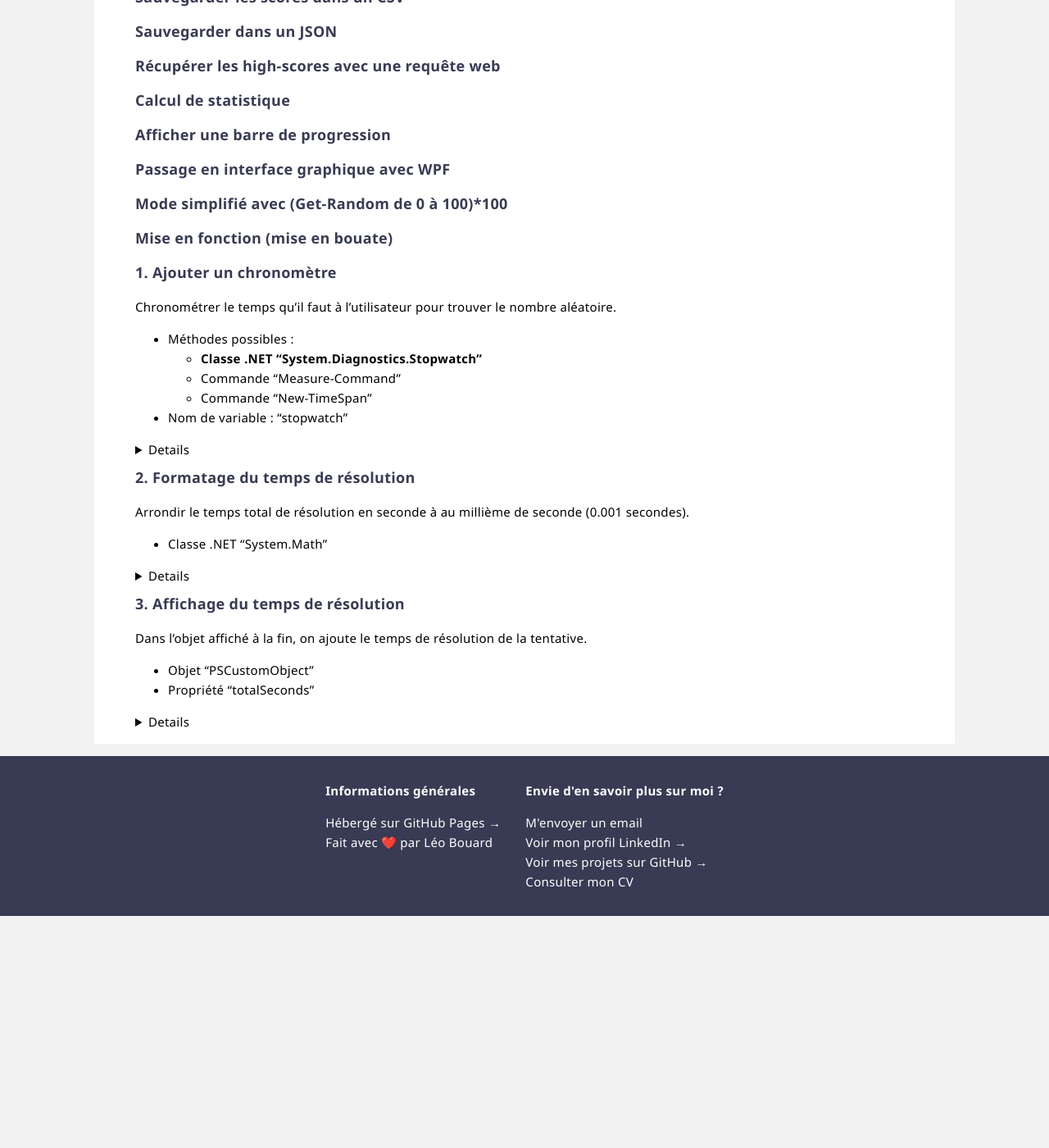
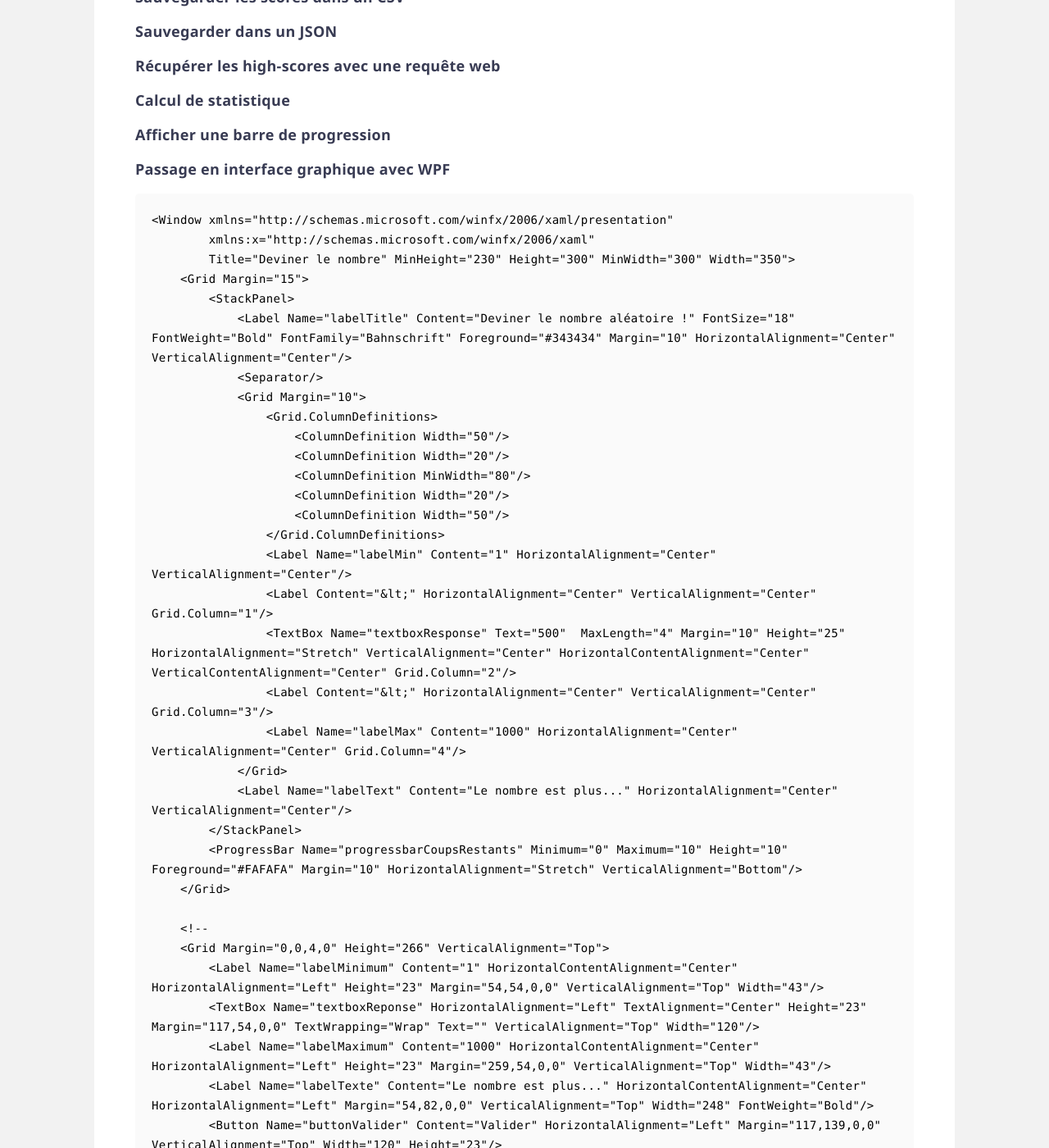
Before and after one commit to leobouard/leobouard.github.io, a Jekyll site: the page built from _posts/2022-12-31-cours-pratique-posh-X.md, in a window 1280 px wide and 1400 px high, scrolled down 1306 px. Shown: the whole window at 82% size. Built offline with Jekyll 4.4.1, drawn with Linux system fonts in a browser that asks for light colours; before the commit the page ends 2423 px from its top, so only the background shows below that; some of the changed text lies outside the part shown.

Commit message:
Mise à jour du cours

````diff
--- a/_posts/2022-12-31-cours-pratique-posh-X.md
+++ b/_posts/2022-12-31-cours-pratique-posh-X.md
@@ -56,6 +56,49 @@ $limitHigh = $allAnswers | Where-Object {$_ -gt $random} | Sort-Object | Select-
 
 ### Passage en interface graphique avec WPF
 
+```xaml
+<Window xmlns="http://schemas.microsoft.com/winfx/2006/xaml/presentation"
+        xmlns:x="http://schemas.microsoft.com/winfx/2006/xaml"
+        Title="Deviner le nombre" MinHeight="230" Height="300" MinWidth="300" Width="350">
+    <Grid Margin="15">
+        <StackPanel>
+            <Label Name="labelTitle" Content="Deviner le nombre aléatoire !" FontSize="18" FontWeight="Bold" FontFamily="Bahnschrift" Foreground="#343434" Margin="10" HorizontalAlignment="Center" VerticalAlignment="Center"/>
+            <Separator/>
+            <Grid Margin="10">
+                <Grid.ColumnDefinitions>
+                    <ColumnDefinition Width="50"/>
+                    <ColumnDefinition Width="20"/>
+                    <ColumnDefinition MinWidth="80"/>
+                    <ColumnDefinition Width="20"/>
+                    <ColumnDefinition Width="50"/>
+                </Grid.ColumnDefinitions>
+                <Label Name="labelMin" Content="1" HorizontalAlignment="Center" VerticalAlignment="Center"/>
+                <Label Content="&lt;" HorizontalAlignment="Center" VerticalAlignment="Center" Grid.Column="1"/>
+                <TextBox Name="textboxResponse" Text="500"  MaxLength="4" Margin="10" Height="25" HorizontalAlignment="Stretch" VerticalAlignment="Center" HorizontalContentAlignment="Center" VerticalContentAlignment="Center" Grid.Column="2"/>
+                <Label Content="&lt;" HorizontalAlignment="Center" VerticalAlignment="Center" Grid.Column="3"/>
+                <Label Name="labelMax" Content="1000" HorizontalAlignment="Center" VerticalAlignment="Center" Grid.Column="4"/>
+            </Grid>
+            <Label Name="labelText" Content="Le nombre est plus..." HorizontalAlignment="Center" VerticalAlignment="Center"/>
+        </StackPanel>
+        <ProgressBar Name="progressbarCoupsRestants" Minimum="0" Maximum="10" Height="10" Foreground="#FAFAFA" Margin="10" HorizontalAlignment="Stretch" VerticalAlignment="Bottom"/>
+    </Grid>
+
+    <!--
+    <Grid Margin="0,0,4,0" Height="266" VerticalAlignment="Top">
+        <Label Name="labelMinimum" Content="1" HorizontalContentAlignment="Center" HorizontalAlignment="Left" Height="23" Margin="54,54,0,0" VerticalAlignment="Top" Width="43"/>
+        <TextBox Name="textboxReponse" HorizontalAlignment="Left" TextAlignment="Center" Height="23" Margin="117,54,0,0" TextWrapping="Wrap" Text="" VerticalAlignment="Top" Width="120"/>
+        <Label Name="labelMaximum" Content="1000" HorizontalContentAlignment="Center" HorizontalAlignment="Left" Height="23" Margin="259,54,0,0" VerticalAlignment="Top" Width="43"/>
+        <Label Name="labelTexte" Content="Le nombre est plus..." HorizontalContentAlignment="Center" HorizontalAlignment="Left" Margin="54,82,0,0" VerticalAlignment="Top" Width="248" FontWeight="Bold"/>
+        <Button Name="buttonValider" Content="Valider" HorizontalAlignment="Left" Margin="117,139,0,0" VerticalAlignment="Top" Width="120" Height="23"/>
+        <Button Name="buttonRecommencer" Content="Recommencer ?" Visibility="Hidden" HorizontalAlignment="Left" Margin="117,139,0,0" VerticalAlignment="Top" Width="120" Height="23"/>
+        <ProgressBar Name="progressbarCoupsRestants" HorizontalAlignment="Left" Height="10" Margin="24,222,0,0" VerticalAlignment="Top" Width="308" Minimum="0" Maximum="10" Value="0" Foreground="DarkGray"/>
+        <Label Name="labelTemps" Content="" HorizontalContentAlignment="Center" HorizontalAlignment="Left" Margin="54,108,0,0" VerticalAlignment="Top" Width="248" FontWeight="Bold"/>
+        <Label Name="labelNom" Content="Ecrivez votre nom pour sauvegarder votre score" Visibility="Hidden" HorizontalContentAlignment="Center" HorizontalAlignment="Left" Margin="24,23,0,0" VerticalAlignment="Top" Width="308"/>
+        <Button Name="buttonScore" Content="Meilleurs scores" Visibility="Hidden" HorizontalAlignment="Left" Margin="117,179,0,0" VerticalAlignment="Top" Width="120" Height="23"/>
+    </Grid> -->
+</Window>
+```
+
 ### Mode simplifié avec (Get-Random de 0 à 100)*100
 
 ### Mise en fonction (mise en bouate)
````
Also changed, not shown: _posts/2022-10-21-cours-pratique-posh-0.md (+1 -1 lines), _posts/2022-10-21-cours-pratique-posh-1.md (+56 -39 lines).
